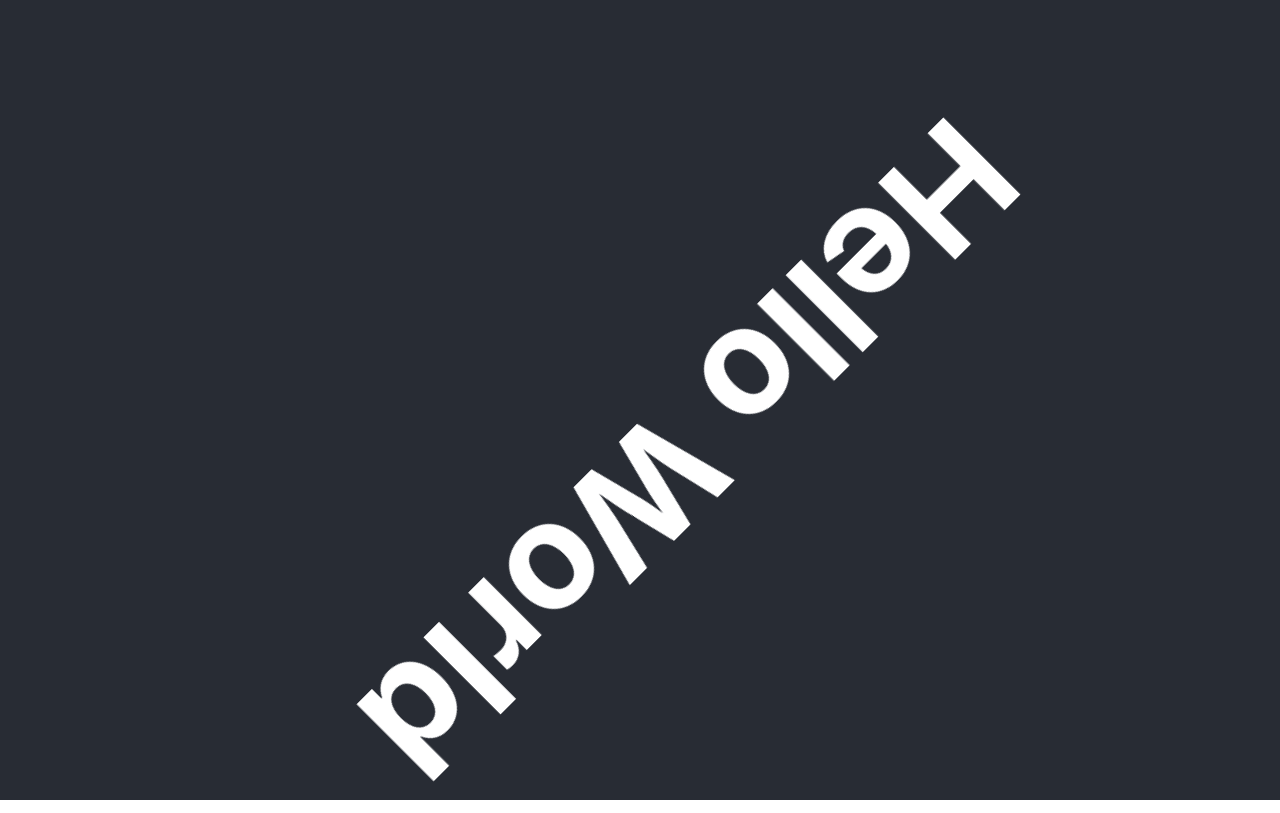
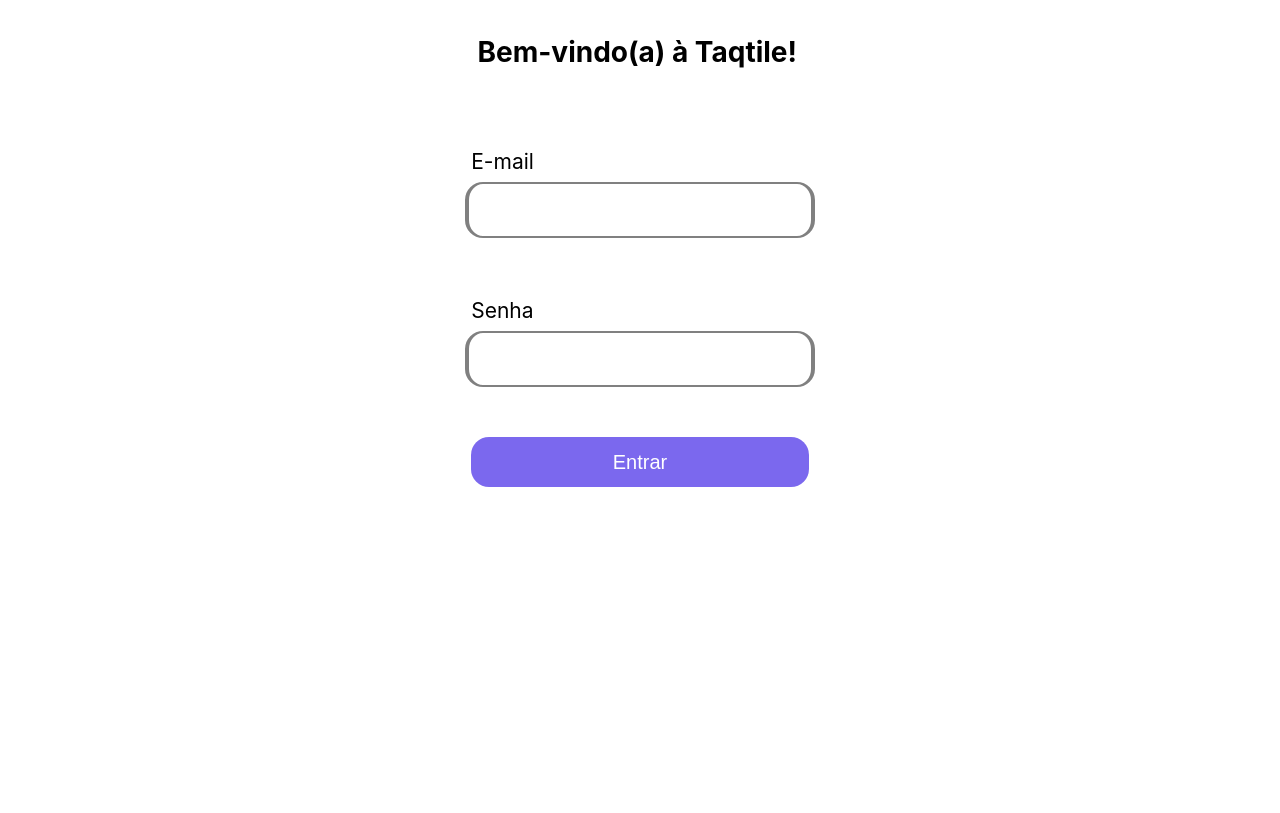
Before and after one commit to indigotech/onboard-joao-fonseca, a React (Create React App) app in the folder the-beginner-project/: page / in a window 1280 px wide. Built offline with nearby package versions, Linux system fonts and the light colour scheme.

Commit message:
primeiras alterações para a login screen pedida na task. A ser terminada depois do almoço

```diff
--- a/the-beginner-project/src/App.css
+++ b/the-beginner-project/src/App.css
@@ -1,39 +1,63 @@
-.App {
+.Container {
   text-align: center;
+  display: flex;
+  justify-content: center;
 }
 
-.App-logo {
-  height: 40vmin;
-  pointer-events: none;
-  font-size: 150px;
+.Title {
+  align-self: flex-start;
+  font-size: 28px;
+  margin: 35px 0px 80px 25px;
 }
 
-@media (prefers-reduced-motion: no-preference) {
-  .App-logo {
-    animation: App-logo-spin infinite 20s linear;
-  }
-}
-
-.App-header {
-  background-color: #282c34;
-  min-height: 100vh;
+.Device-container {
+  height: 667px;
+  width: 375px;
   display: flex;
   flex-direction: column;
   align-items: center;
-  justify-content: center;
   font-size: calc(10px + 2vmin);
-  color: white;
+  color: black;
 }
 
-.App-link {
-  color: #61dafb;
+.Form-login {
+  display: flex;
+  flex-direction: column;
+  align-items: center;
+  width: 100%;
+}
+label {
+  align-self: flex-start;
+  margin-left: 5%;
+  margin-bottom: 8px;
+  font-size: 21px;
 }
 
-@keyframes App-logo-spin {
-  from {
-    transform: rotate(0deg);
-  }
-  to {
-    transform: rotate(360deg);
-  }
+input:first-of-type {
+  margin-bottom: 60px;
 }
+input:nth-of-type(2) {
+  margin-bottom: 50px;
+}
+
+.Input{
+  border-style: solid;
+  border-color: gray;
+  border-width: 2px 4px;
+  border-radius: 18px;
+  outline: none;
+  width: 90%;
+  height: 50px;
+  font-size: 25px;
+}
+
+.Button {
+  background-color: mediumslateblue;
+  color: white;
+  border: none;
+  border-radius: 18px;
+  outline: none;
+  width: 90%;
+  height: 50px;
+  font-size: 20px;
+}
--- a/the-beginner-project/src/App.tsx
+++ b/the-beginner-project/src/App.tsx
@@ -4,10 +4,28 @@
 
 function App() {
   return (
-    <div className="App">
-      <header className="App-header">
-        <h1 className="App-logo">Hello World</h1>
-      </header>
+    <div className="Container">
+      <div className="Device-container">
+        <h1 className="Title">Bem-vindo(a) à Taqtile!</h1>
+        <form className="Form-login">
+          <label>E-mail</label>
+          <input
+          className="Input"
+            type="email"
+          />
+          <label>Senha</label>
+          <input
+          className="Input"
+          type="password"
+          />
+          <button
+          type="submit"
+          className="Button"
+          >
+            Entrar
+          </button>
+        </form>
+      </div>
     </div>
   );
 }
```
